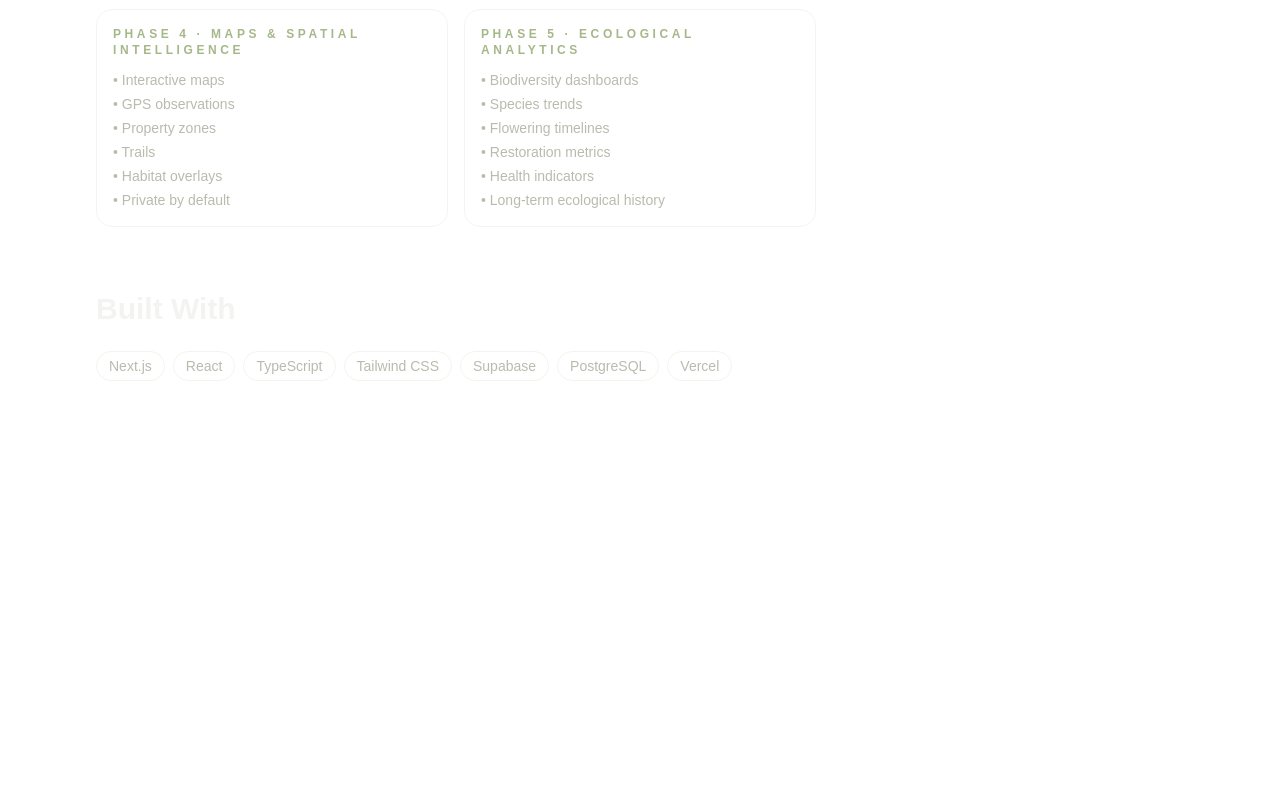
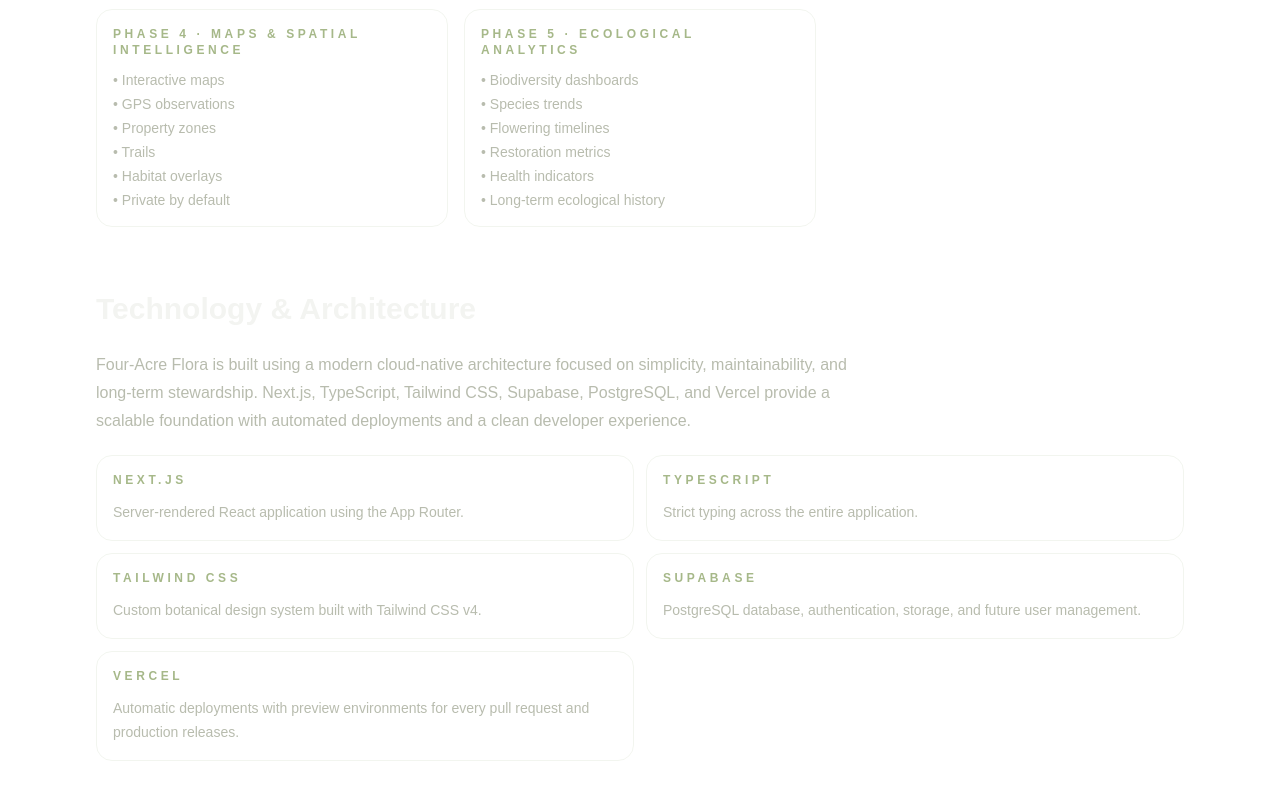
Before and after one commit to amandakoster/four-acre-flora-atlas, a Next.js app: page /mission in a window 1280 px wide. Shown: the part 1070-1870 px from the top of the page. Before the commit the page ends 1555 px from the top, so only its background shows below. Built offline with nearby package versions, Linux system fonts and the light colour scheme.

Commit message:
updates cards

```diff
--- a/app/mission/page.tsx
+++ b/app/mission/page.tsx
@@ -1,7 +1,7 @@
 import MissionCard from "@/components/mission/MissionCard";
 import MissionSection from "@/components/mission/MissionSection";
 import PhaseCard from "@/components/mission/PhaseCard";
-import { introduction, phases, principles, technologies } from "@/data/mission";
+import { architecture, introduction, phases, principles } from "@/data/mission";
 
 function MissionPage() {
   return (
@@ -41,15 +41,22 @@
         </div>
       </MissionSection>
 
-      <MissionSection title="Built With">
-        <div className="flex flex-wrap gap-2">
-          {technologies.map((technology) => (
-            <span
-              key={technology}
-              className="rounded-full border border-(--flora-border) bg-(--flora-glass) px-3 py-1 text-sm text-(--flora-text-muted)"
-            >
-              {technology}
-            </span>
+      <MissionSection title="Technology & Architecture">
+        <div className="mb-5 max-w-3xl">
+          <p className="leading-7 text-(--flora-text-muted)">
+            Four-Acre Flora is built using a modern cloud-native architecture
+            focused on simplicity, maintainability, and long-term stewardship.
+            Next.js, TypeScript, Tailwind CSS, Supabase, PostgreSQL, and Vercel
+            provide a scalable foundation with automated deployments and a clean
+            developer experience.
+          </p>
+        </div>
+
+        <div className="grid gap-3 md:grid-cols-2">
+          {architecture.map((technology) => (
+            <MissionCard key={technology.title} title={technology.title}>
+              <p>{technology.description}</p>
+            </MissionCard>
           ))}
         </div>
       </MissionSection>
--- a/src/components/mission/MissionCard.tsx
+++ b/src/components/mission/MissionCard.tsx
@@ -1,15 +1,17 @@
 import { ReactNode } from "react";
 import DetailCard from "@/components/ui/DetailCard";
 
-type Props = {
+type MissionCardProps = {
   title: string;
   children: ReactNode;
 };
 
-function MissionCard({ title, children }: Props) {
+function MissionCard({ title, children }: MissionCardProps) {
   return (
     <DetailCard title={title}>
-      <div className="space-y-3 text-(--flora-text-muted)">{children}</div>
+      <div className="space-y-2 text-sm leading-6 text-(--flora-text-muted)">
+        {children}
+      </div>
     </DetailCard>
   );
 }
--- a/src/data/mission.ts
+++ b/src/data/mission.ts
@@ -90,12 +90,27 @@
   },
 ];
 
-export const technologies = [
-  "Next.js",
-  "React",
-  "TypeScript",
-  "Tailwind CSS",
-  "Supabase",
-  "PostgreSQL",
-  "Vercel",
+export const architecture = [
+  {
+    title: "Next.js",
+    description: "Server-rendered React application using the App Router.",
+  },
+  {
+    title: "TypeScript",
+    description: "Strict typing across the entire application.",
+  },
+  {
+    title: "Tailwind CSS",
+    description: "Custom botanical design system built with Tailwind CSS v4.",
+  },
+  {
+    title: "Supabase",
+    description:
+      "PostgreSQL database, authentication, storage, and future user management.",
+  },
+  {
+    title: "Vercel",
+    description:
+      "Automatic deployments with preview environments for every pull request and production releases.",
+  },
 ];
```
